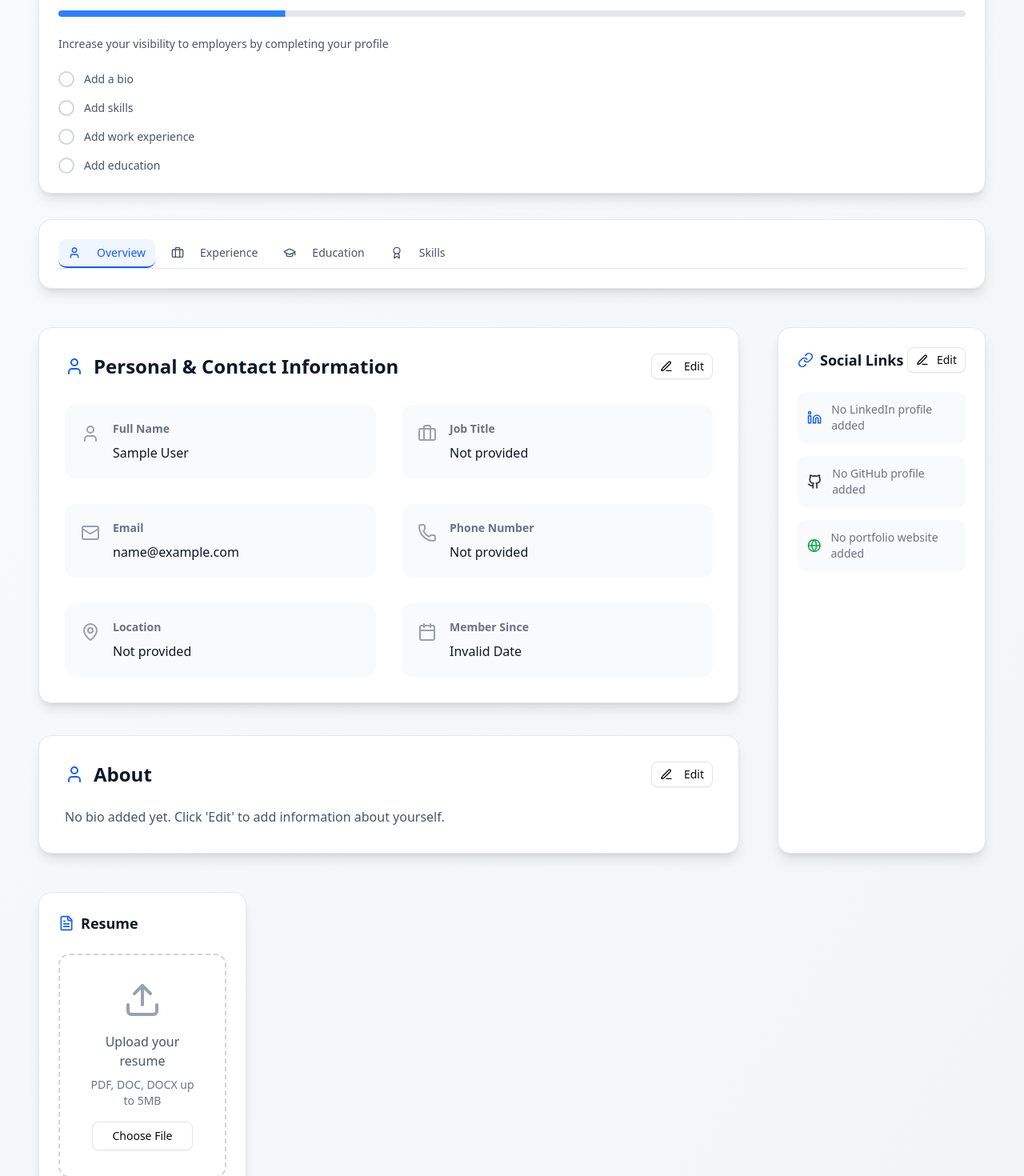
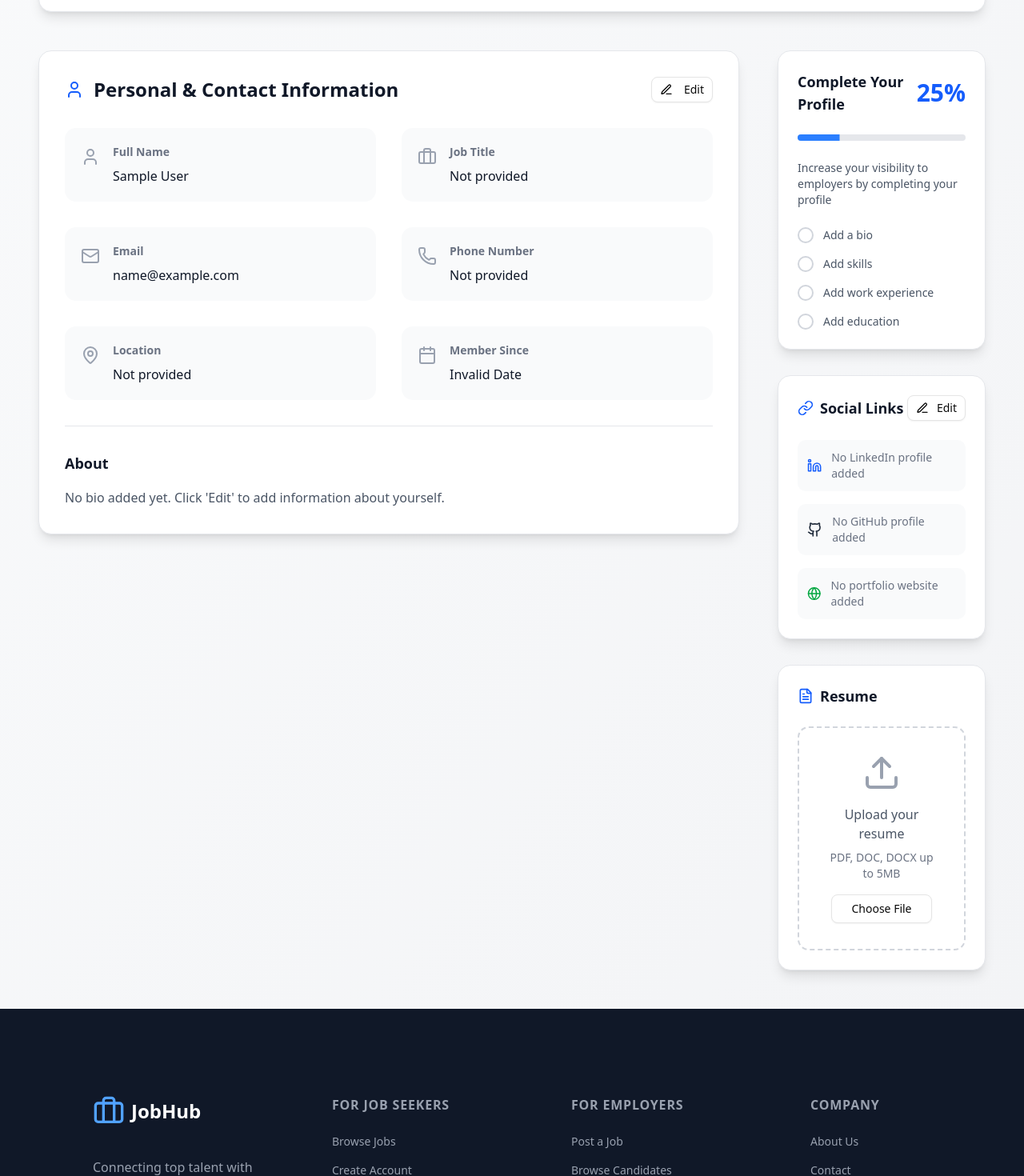
Before and after one commit to BejadiRajeshReddy/Jobv3, a React (Vite) app: page /profile in a window 1280 px wide. Shown: the part 520-1990 px from the top of the page at 80% size. Built offline with nearby package versions, Linux system fonts and the light colour scheme; sample sign-in values are in the browser's storage.

Commit message:
Move About into Personal section and adjust Resume layout

```diff
--- a/src/pages/ProfilePage.jsx
+++ b/src/pages/ProfilePage.jsx
@@ -31,15 +31,16 @@ const ProfilePage = () => {
   const [currentUser, setCurrentUser] = useState(null);
   const [isEditing, setIsEditing] = useState({
     personal: false,
-    about: false,
     experience: false,
     education: false,
     skills: false,
     social: false,
+    resume: false,
   });
   const [editData, setEditData] = useState({});
   const [profileImage, setProfileImage] = useState(null);
   const [mainActiveTab, setMainActiveTab] = useState('overview');
+  const [resumeFile, setResumeFile] = useState(null);
   const navigate = useNavigate();
 
   useEffect(() => {
@@ -82,10 +83,38 @@ const ProfilePage = () => {
     }
   };
 
+  const handleResumeUpload = (e) => {
+    const file = e.target.files[0];
+    if (file) {
+      // Validate file type
+      const allowedTypes = [
+        "application/pdf",
+        "application/msword",
+        "application/vnd.openxmlformats-officedocument.wordprocessingml.document",
+      ];
+      if (!allowedTypes.includes(file.type)) {
+        alert("Please upload a PDF or Word document");
+        return;
+      }
+
+      // Validate file size (5MB limit)
+      if (file.size > 5 * 1024 * 1024) {
+        alert("File size must be less than 5MB");
+        return;
+      }
+
+      setResumeFile(file);
+      setEditData(prev => ({ ...prev, resume: file.name }));
+    }
+  };
+
   const handleSave = (section) => {
     const updatedUser = { ...currentUser, ...editData };
     if (profileImage) {
       updatedUser.profileImage = profileImage;
+    }
+    if (resumeFile) {
+      updatedUser.resumeFile = resumeFile.name;
     }
 
     localStorage.setItem("currentUser", JSON.stringify(updatedUser));
@@ -118,6 +147,7 @@ const ProfilePage = () => {
     });
     setIsEditing(prev => ({ ...prev, [section]: false }));
     setProfileImage(null);
+    setResumeFile(null);
   };
 
   // Skills management
@@ -311,43 +341,6 @@ const ProfilePage = () => {
           </div>
         </div>
 
-         {/* Right Column */}
-          <div className="xl:col-span-1 space-y-8">
-            {/* Profile Completion */}
-            <div className="bg-white rounded-2xl shadow-lg border border-gray-200 p-6">
-              <div className="flex items-center justify-between mb-6">
-                <h3 className="text-lg font-bold text-gray-900">
-                  Complete Your Profile
-                </h3>
-                <span className="text-3xl font-bold text-blue-600">
-                  {completionPercentage}%
-                </span>
-              </div>
-              <Progress value={completionPercentage} className="mb-6" />
-              <p className="text-sm text-gray-600 mb-6">
-                Increase your visibility to employers by completing your profile
-              </p>
-              <div className="space-y-4">
-                {[
-                  { label: "Add a bio", completed: !!currentUser.bio },
-                  { label: "Add skills", completed: currentUser.skills?.length > 0 },
-                  { label: "Add work experience", completed: (currentUser.experience?.length > 0 || currentUser.workExperience?.length > 0) },
-                  { label: "Add education", completed: currentUser.education?.length > 0 },
-                ].map((item, index) => (
-                  <div key={index} className="flex  items-center gap-3">
-                    {item.completed ? (
-                      <CheckCircle2 className="w-5 h-5 text-green-500" />
-                    ) : (
-                      <div className="w-5 h-5 rounded-full border-2 border-gray-300" />
-                    )}
-                    <span className={`text-sm ${item.completed ? 'text-green-700 font-medium' : 'text-gray-600'}`}>
-                      {item.label}
-                    </span>
-                  </div>
-                ))}
-              </div>
-            </div>
-
         {/* Main Tab Navigation */}
         <div className="bg-white rounded-2xl shadow-lg border border-gray-200 mb-12 p-6">
           <div className="flex flex-wrap border-b border-gray-200 gap-2">
@@ -391,7 +384,7 @@ const ProfilePage = () => {
           <div className="xl:col-span-3 space-y-10">
             {mainActiveTab === 'overview' && (
               <>
-                {/* Personal & Contact Information Section */}
+                {/* Personal & Contact Information Section with About */}
                 <div className="bg-white rounded-2xl shadow-lg border border-gray-200 p-8">
                   <div className="flex items-center justify-between mb-8">
                     <h3 className="text-2xl font-bold text-gray-900 flex items-center gap-3">
@@ -430,7 +423,9 @@ const ProfilePage = () => {
                       </div>
                     )}
                   </div>
-                  <div className="grid grid-cols-1 lg:grid-cols-2 gap-8">
+
+                  {/* Contact Information Grid */}
+                  <div className="grid grid-cols-1 lg:grid-cols-2 gap-8 mb-8">
                     <div className="flex items-start gap-4 p-5 bg-gray-50 rounded-xl">
                       <User className="w-6 h-6 text-gray-400 mt-1" />
                       <div className="flex-1">
@@ -543,48 +538,11 @@ const ProfilePage = () => {
                       </div>
                     </div>
                   </div>
-                </div>
 
-                {/* About Section */}
-                <div className="bg-white rounded-2xl shadow-lg border border-gray-200 p-8">
-                  <div className="flex items-center justify-between mb-6">
-                    <h3 className="text-2xl font-bold text-gray-900 flex items-center gap-3">
-                      <User className="w-6 h-6 text-blue-600" />
-                      About
-                    </h3>
-                    {!isEditing.about ? (
-                      <Button
-                        onClick={() => setIsEditing(prev => ({ ...prev, about: true }))}
-                        size="sm"
-                        variant="outline"
-                        className="px-4 py-2"
-                      >
-                        <Edit3 className="w-4 h-4 mr-2" />
-                        Edit
-                      </Button>
-                    ) : (
-                      <div className="flex gap-3">
-                        <Button
-                          onClick={() => handleSave('about')}
-                          size="sm"
-                          className="bg-green-600 hover:bg-green-700 text-white px-4 py-2"
-                        >
-                          <Save className="w-4 h-4 mr-2" />
-                          Save
-                        </Button>
-                        <Button
-                          onClick={() => handleCancel('about')}
-                          size="sm"
-                          variant="outline"
-                          className="px-4 py-2"
-                        >
-                          <X className="w-4 h-4 mr-2" />
-                          Cancel
-                        </Button>
-                      </div>
-                    )}
-                  </div>
-                  {isEditing.about ? (
+                  {/* About Section - Now integrated */}
+                  <div className="border-t border-gray-200 pt-8">
+                    <h4 className="text-lg font-semibold text-gray-900 mb-4">About</h4>
+                    {isEditing.personal ? (
                       <div>
                         <label className="block text-sm font-semibold text-gray-700 mb-3">
                           Bio
@@ -604,6 +562,7 @@ const ProfilePage = () => {
                          "No bio added yet. Click 'Edit' to add information about yourself."}
                       </p>
                     )}
+                  </div>
                 </div>
               </>
             )}
@@ -941,7 +900,42 @@ const ProfilePage = () => {
             )}
           </div>
 
-
+          {/* Right Column */}
+          <div className="xl:col-span-1 space-y-8">
+            {/* Profile Completion */}
+            <div className="bg-white rounded-2xl shadow-lg border border-gray-200 p-6">
+              <div className="flex items-center justify-between mb-6">
+                <h3 className="text-lg font-bold text-gray-900">
+                  Complete Your Profile
+                </h3>
+                <span className="text-3xl font-bold text-blue-600">
+                  {completionPercentage}%
+                </span>
+              </div>
+              <Progress value={completionPercentage} className="mb-6" />
+              <p className="text-sm text-gray-600 mb-6">
+                Increase your visibility to employers by completing your profile
+              </p>
+              <div className="space-y-4">
+                {[
+                  { label: "Add a bio", completed: !!currentUser.bio },
+                  { label: "Add skills", completed: currentUser.skills?.length > 0 },
+                  { label: "Add work experience", completed: (currentUser.experience?.length > 0 || currentUser.workExperience?.length > 0) },
+                  { label: "Add education", completed: currentUser.education?.length > 0 },
+                ].map((item, index) => (
+                  <div key={index} className="flex items-center gap-3">
+                    {item.completed ? (
+                      <CheckCircle2 className="w-5 h-5 text-green-500" />
+                    ) : (
+                      <div className="w-5 h-5 rounded-full border-2 border-gray-300" />
+                    )}
+                    <span className={`text-sm ${item.completed ? 'text-green-700 font-medium' : 'text-gray-600'}`}>
+                      {item.label}
+                    </span>
+                  </div>
+                ))}
+              </div>
+            </div>
 
             {/* Social Links */}
             <div className="bg-white rounded-2xl shadow-lg border border-gray-200 p-6">
@@ -1061,24 +1055,112 @@ const ProfilePage = () => {
               )}
             </div>
 
-            {/* Resume Section */}
+            {/* Resume Section - Enhanced */}
             <div className="bg-white rounded-2xl shadow-lg border border-gray-200 p-6">
               <div className="flex items-center justify-between mb-6">
                 <h3 className="text-lg font-bold text-gray-900 flex items-center gap-2">
                   <FileText className="w-5 h-5 text-blue-600" />
                   Resume
                 </h3>
+                {currentUser.resumeFile && !isEditing.resume && (
+                  <Button
+                    onClick={() => setIsEditing(prev => ({ ...prev, resume: true }))}
+                    size="sm"
+                    variant="outline"
+                    className="px-3 py-2"
+                  >
+                    <Edit3 className="w-4 h-4 mr-1" />
+                    Update
+                  </Button>
+                )}
               </div>
+
+              {currentUser.resumeFile && !isEditing.resume ? (
+                <div className="bg-green-50 border border-green-200 rounded-xl p-6">
+                  <div className="flex items-center gap-3 mb-4">
+                    <CheckCircle2 className="w-6 h-6 text-green-600" />
+                    <div>
+                      <p className="font-medium text-green-800">Resume uploaded</p>
+                      <p className="text-sm text-green-600">{currentUser.resumeFile}</p>
+                    </div>
+                  </div>
+                  <div className="flex gap-3">
+                    <Button variant="outline" size="sm" className="flex-1">
+                      <FileText className="w-4 h-4 mr-2" />
+                      View Resume
+                    </Button>
+                    <Button
+                      variant="outline"
+                      size="sm"
+                      className="flex-1"
+                      onClick={() => setIsEditing(prev => ({ ...prev, resume: true }))}
+                    >
+                      <Upload className="w-4 h-4 mr-2" />
+                      Replace
+                    </Button>
+                  </div>
+                </div>
+              ) : (
+                <div className="space-y-4">
                   <div className="border-2 border-dashed border-gray-300 rounded-xl p-8 text-center hover:border-blue-400 transition-colors">
                     <Upload className="w-12 h-12 mx-auto mb-4 text-gray-400" />
-                <p className="text-gray-600 mb-2 font-medium">Upload your resume</p>
+                    <p className="text-gray-600 mb-2 font-medium">
+                      {isEditing.resume ? "Upload new resume" : "Upload your resume"}
+                    </p>
                     <p className="text-sm text-gray-500 mb-4">
                       PDF, DOC, DOCX up to 5MB
                     </p>
-                <Button variant="outline" className="mx-auto px-6 py-2">
-                  Choose File
+                    <label htmlFor="resumeUpload" className="cursor-pointer">
+                      <Button variant="outline" className="mx-auto px-6 py-2" asChild>
+                        <span>Choose File</span>
+                      </Button>
+                      <input
+                        id="resumeUpload"
+                        type="file"
+                        accept=".pdf,.doc,.docx"
+                        onChange={handleResumeUpload}
+                        className="hidden"
+                      />
+                    </label>
+                  </div>
+
+                  {resumeFile && (
+                    <div className="bg-blue-50 border border-blue-200 rounded-xl p-4">
+                      <div className="flex items-center justify-between">
+                        <div className="flex items-center gap-3">
+                          <FileText className="w-5 h-5 text-blue-600" />
+                          <div>
+                            <p className="font-medium text-blue-800">{resumeFile.name}</p>
+                            <p className="text-sm text-blue-600">
+                              {(resumeFile.size / 1024 / 1024).toFixed(2)} MB
+                            </p>
+                          </div>
+                        </div>
+                        <div className="flex gap-2">
+                          <Button
+                            onClick={() => handleSave('resume')}
+                            size="sm"
+                            className="bg-green-600 hover:bg-green-700 text-white"
+                          >
+                            <Save className="w-4 h-4 mr-1" />
+                            Save
+                          </Button>
+                          <Button
+                            onClick={() => {
+                              setResumeFile(null);
+                              setIsEditing(prev => ({ ...prev, resume: false }));
+                            }}
+                            size="sm"
+                            variant="outline"
+                          >
+                            <X className="w-4 h-4" />
                           </Button>
                         </div>
+                      </div>
+                    </div>
+                  )}
+                </div>
+              )}
             </div>
           </div>
         </div>
```
Lines whose indentation alone changed are shown as unchanged.
